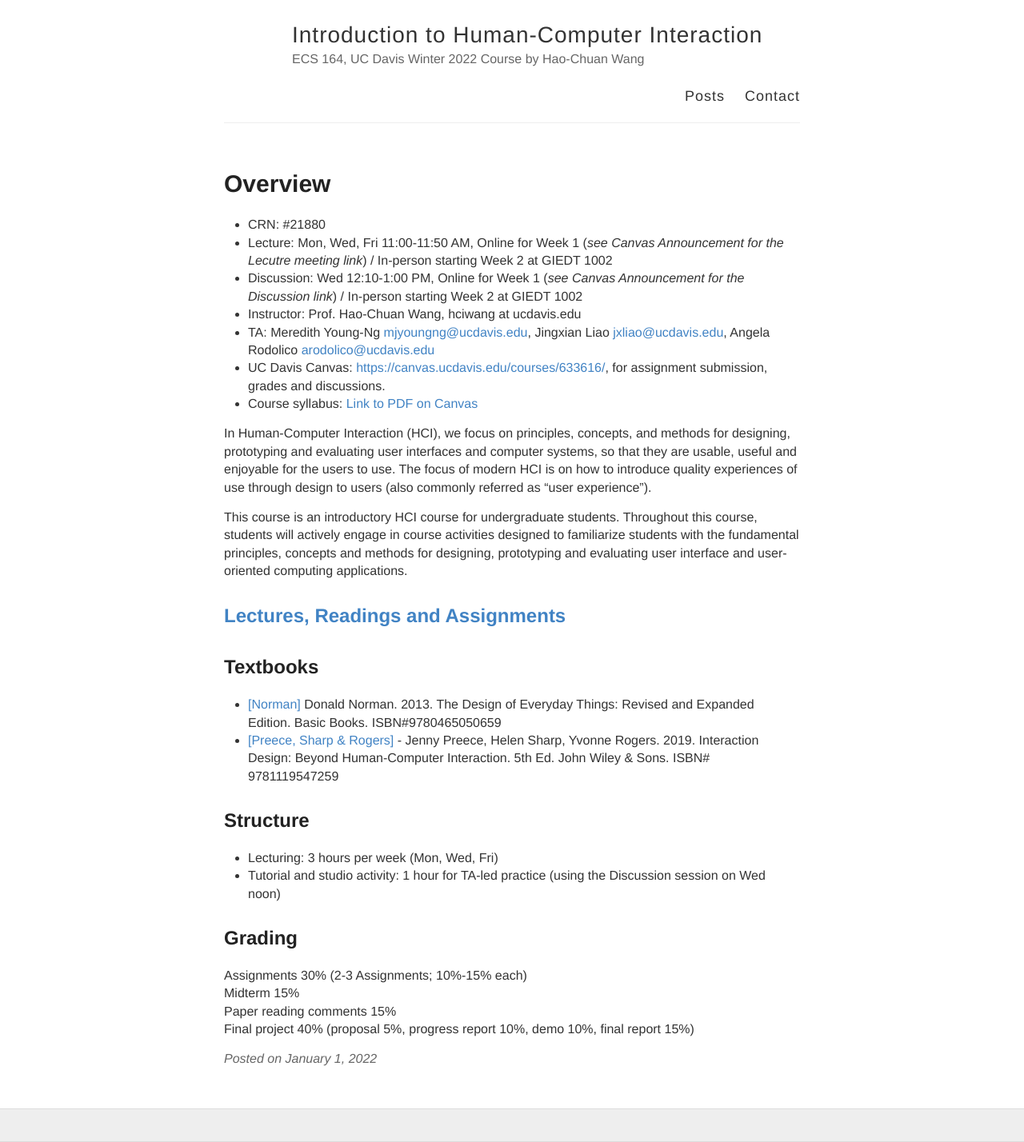
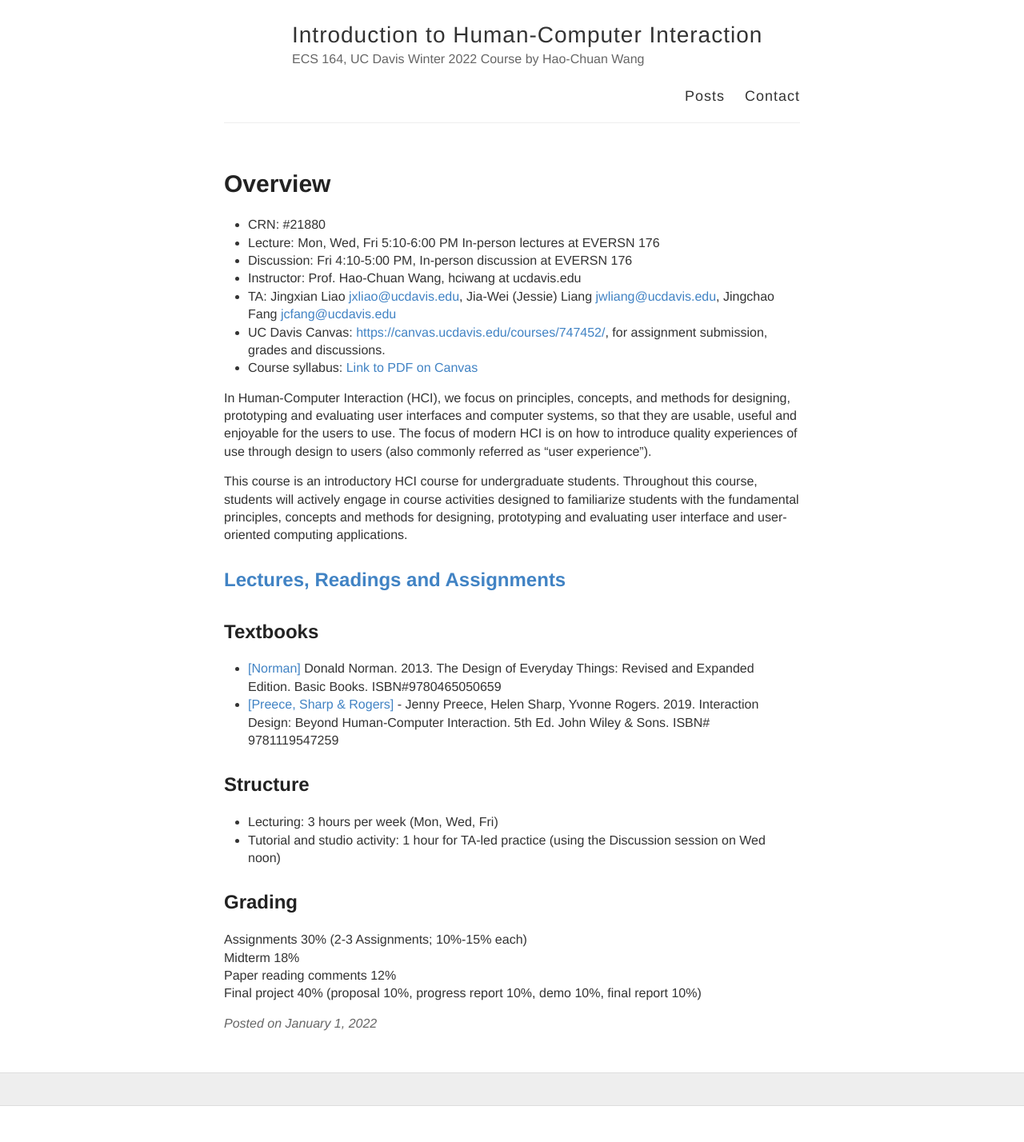
Before and after one commit to hciwang/hciwang.github.io, a Jekyll site: the page built from _posts/2022-1-1-About.md, in a window 1280 px wide. Shown: the whole page at 80% size. Built offline with Jekyll 4.4.1, drawn with Linux system fonts in a browser that asks for light colours; after the commit the page ends 1383 px from its top, so only the background shows below that.

Commit message:
Update 2022-1-1-About.md

```diff
--- a/_posts/2022-1-1-About.md
+++ b/_posts/2022-1-1-About.md
@@ -3,12 +3,12 @@ layout: post
 title: Overview
 ---
 - CRN: #21880
-- Lecture: Mon, Wed, Fri 11:00-11:50 AM, Online for Week 1 (*see Canvas Announcement for the Lecutre meeting link*) / In-person starting Week 2 at GIEDT 1002
-- Discussion: Wed 12:10-1:00 PM, Online for Week 1 (*see Canvas Announcement for the Discussion link*) / In-person starting Week 2 at GIEDT 1002
+- Lecture: Mon, Wed, Fri 5:10-6:00 PM In-person lectures at EVERSN 176
+- Discussion: Fri 4:10-5:00 PM, In-person discussion at EVERSN 176
 - Instructor: Prof. Hao-Chuan Wang, hciwang at ucdavis.edu
-- TA: Meredith Young-Ng <mjyoungng@ucdavis.edu>, Jingxian Liao <jxliao@ucdavis.edu>, Angela Rodolico <arodolico@ucdavis.edu>
-- UC Davis Canvas: [https://canvas.ucdavis.edu/courses/633616/](https://canvas.ucdavis.edu/courses/633616/), for assignment submission, grades and discussions.
-- Course syllabus: [Link to PDF on Canvas](https://canvas.ucdavis.edu/courses/633616/files?preview=15904946)
+- TA: Jingxian Liao <jxliao@ucdavis.edu>, Jia-Wei (Jessie) Liang <jwliang@ucdavis.edu>, Jingchao Fang <jcfang@ucdavis.edu>
+- UC Davis Canvas: [https://canvas.ucdavis.edu/courses/747452/](https://canvas.ucdavis.edu/courses/747452/), for assignment submission, grades and discussions.
+- Course syllabus: [Link to PDF on Canvas](https://canvas.ucdavis.edu/courses/747452/files?preview=18977744)
 
 In Human-Computer Interaction (HCI), we focus on principles, concepts, and methods for designing, prototyping and evaluating user interfaces and computer systems, so that they are usable, useful and enjoyable for the users to use. The focus of modern HCI is on how to introduce quality experiences of use through design to users (also commonly referred as "user experience").
 
@@ -27,6 +27,6 @@ This course is an introductory HCI course for undergraduate students. Throughout
 
 ## Grading
 Assignments 30% (2-3 Assignments; 10%-15% each)
-Midterm 15%
-Paper reading comments 15%
-Final project 40% (proposal 5%, progress report 10%, demo 10%, final report 15%)
+Midterm 18%
+Paper reading comments 12%
+Final project 40% (proposal 10%, progress report 10%, demo 10%, final report 10%)
```
